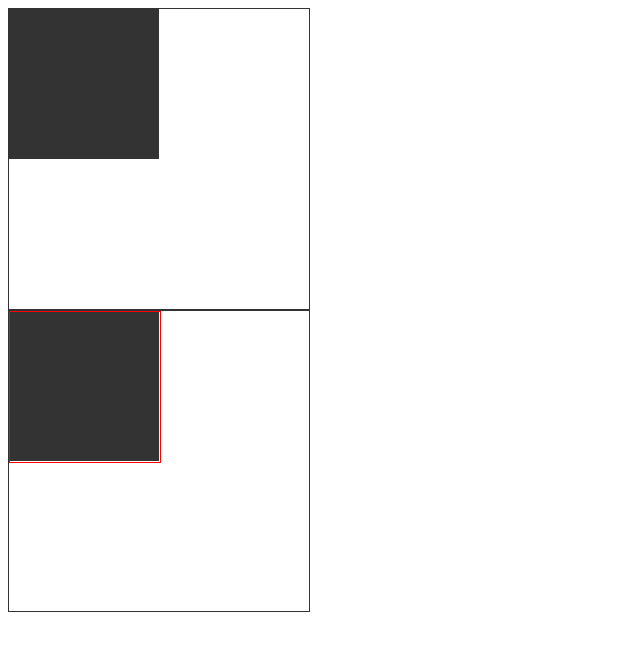
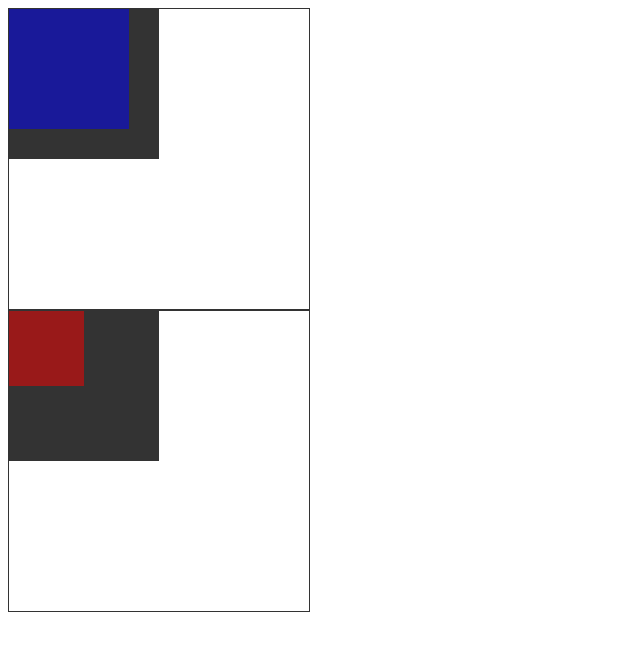
Before and after one commit to havebear/laboratory, a website: page css/等比例元素.html in a window 1280 px wide. Shown: the whole page, without its empty margins (0-640 px from the left). Drawn offline with Linux system fonts and the light colour scheme.

Commit message:
chore: 更新 CSS 等比例元素示例

```diff
--- a/css/等比例元素.html
+++ b/css/等比例元素.html
@@ -20,20 +20,31 @@
     }
     .panel {
       position: absolute;
-      width: 100%;
-      height: 100%;
-      border: 1px solid red;
+    }
+    .panel1 {
+      background-color: blue;
+      opacity: 0.5;
+      width: 80%;
+      height: 80%;
+    }
+    .panel2 {
+      background-color: red;
+      opacity: 0.5;
+      width: 50%;
+      height: 50%;
     }
   </style>
 </head>
 <body>
   <div class="container">
-    <div class="box"></div>
+    <div class="box">
+      <div class="panel panel1"></div>
+    </div>
   </div>
 
   <div class="container">
     <div class="box">
-      <div class="panel"></div>
+      <div class="panel panel2"></div>
     </div>
   </div>
 </body>
```
